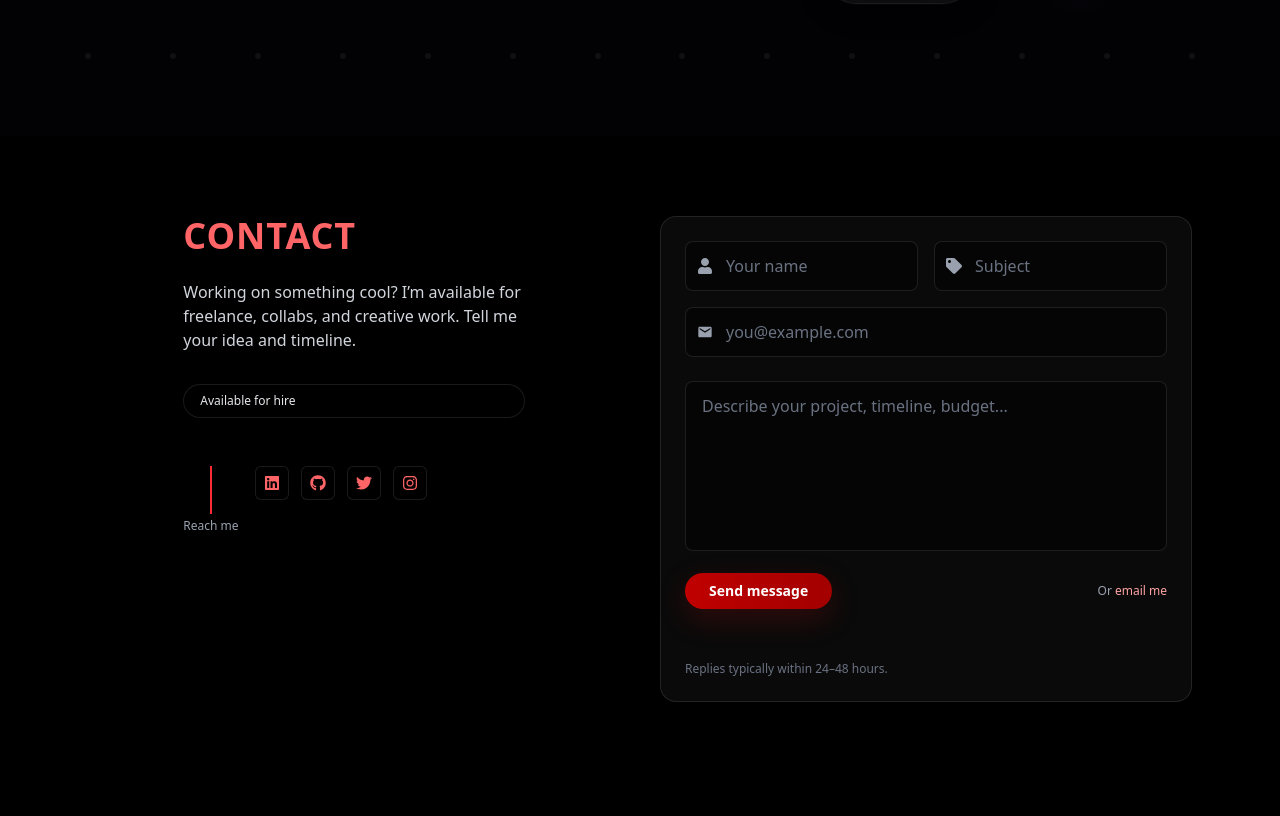
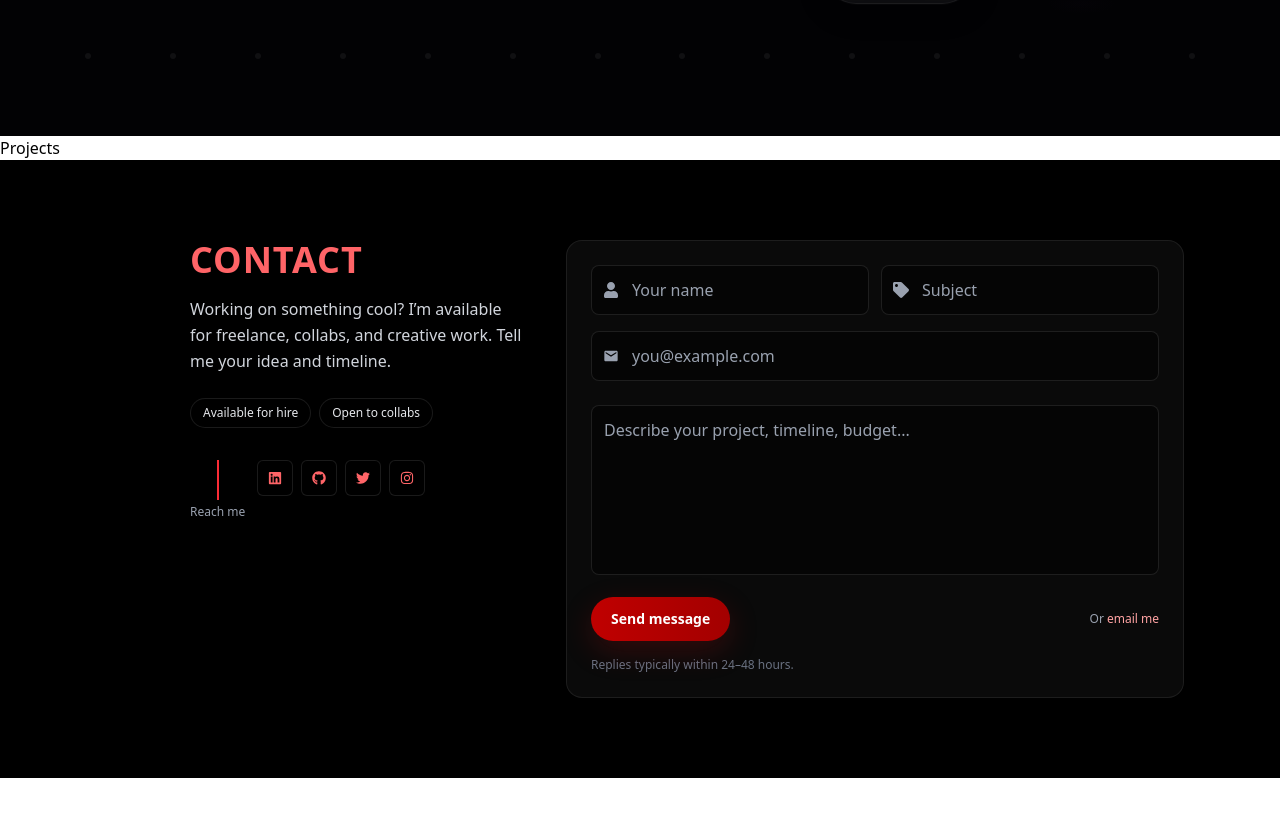
Before and after one commit to abhii-dev/Port_Portfolio, a React (Vite) app: page / in a window 1280 px wide. Shown: the part 1801-2617 px from the top of the page. After the commit the page ends 2579 px from the top, so only its background shows below. Built offline with nearby package versions, Linux system fonts and the light colour scheme.

Commit message:
contact size fix

```diff
--- a/src/App.jsx
+++ b/src/App.jsx
@@ -4,6 +4,7 @@ import Hero from './components/Hero'
 import About from './components/About'
 import Skill from './components/Skill'
 import Contact from './components/Contact'
+import Projects from './components/Projects'
 
 
 const App = () => {
@@ -13,6 +14,7 @@ const App = () => {
       <Hero />
       <About />
       <Skill />
+      <Projects />
       <Contact />
 
 
--- a/src/components/Contact.jsx
+++ b/src/components/Contact.jsx
@@ -2,12 +2,6 @@
 import React, { useState } from "react";
 import { FaLinkedin, FaGithub, FaTwitter, FaInstagram, FaUser, FaTag } from "react-icons/fa";
 import { MdEmail } from "react-icons/md";
-
-/**
- * Contact.jsx — Formspree wired to https://formspree.io/f/xvgebbog
- * - Sends JSON to Formspree and shows inline success/error state
- * - Keeps the aesthetic layout you approved
- */
 
 const FORMSPREE_ENDPOINT = "https://formspree.io/f/xvgebbog";
 
@@ -39,17 +33,11 @@ export default function Contact() {
     setSending(true);
 
     try {
-      const payload = {
-        name,
-        subject,
-        email,
-        message,
-      };
-
+      const payload = { name, subject, email, message };
       const res = await fetch(FORMSPREE_ENDPOINT, {
         method: "POST",
         headers: {
-          "Accept": "application/json",
+          Accept: "application/json",
           "Content-Type": "application/json",
         },
         body: JSON.stringify(payload),
@@ -66,81 +54,99 @@ export default function Contact() {
       } else {
         const errMsg =
           (data && data.error) ||
-          (data && data.errors && data.errors.map((x) => x.message).join(", ")) ||
+          (data &&
+            data.errors &&
+            data.errors.map((x) => x.message).join(", ")) ||
           "Send failed. Try again later.";
         setStatus({ type: "error", text: errMsg });
       }
     } catch (err) {
       console.error("Formspree submit error:", err);
-      setStatus({ type: "error", text: "Network error — please try again." });
+      setStatus({ type: "error", text: "Network error — try again." });
     } finally {
       setSending(false);
     }
   }
 
   return (
-    <section id="contact" className="w-full min-h-screen bg-black text-white py-20">
-      <div className="max-w-6xl mx-auto px-6">
-        <div className="grid grid-cols-1 md:grid-cols-12 gap-10">
+    <section id="contact" className="w-full bg-black text-white py-12 md:py-20">
+      <div className="max-w-6xl mx-auto px-4 sm:px-6 lg:px-8">
+        <div className="grid grid-cols-1 md:grid-cols-12 gap-6 md:gap-10 items-start">
 
-          {/* LEFT SIDE */}
-          <div className="col-span-12 md:col-span-4 md:col-start-2 flex flex-col gap-6">
-            <h2 className="text-4xl font-bold uppercase tracking-wide text-red-400">CONTACT</h2>
+          {/* LEFT INFO */}
+          <div className="col-span-1 md:col-span-4 md:col-start-2 flex flex-col gap-4">
+            <h2 className="text-3xl sm:text-4xl font-extrabold uppercase tracking-wide text-red-400">
+              CONTACT
+            </h2>
 
-            <p className="text-gray-300 max-w-sm">
+            <p className="text-sm sm:text-base text-gray-300 max-w-lg leading-relaxed">
               Working on something cool? I’m available for freelance, collabs, and creative work.
               Tell me your idea and timeline.
             </p>
 
-            <div className="flex flex-col gap-3 mt-2">
-              <span className="px-4 py-2 rounded-full bg-black/40 border border-white/10 text-xs text-gray-200">
+            <div className="flex flex-wrap gap-2 mt-2">
+              <span className="px-3 py-1.5 rounded-full bg-black/40 border border-white/10 text-xs text-gray-200">
                 Available for hire
               </span>
-
+              <span className="px-3 py-1.5 rounded-full bg-black/40 border border-white/10 text-xs text-gray-200">
+                Open to collabs
+              </span>
             </div>
 
-            {/* Socials */}
-            <div className="mt-6 flex items-start gap-4">
+            <div className="mt-4 flex items-start gap-3">
               <div className="flex flex-col items-center">
-                <div className="w-[2px] h-12 bg-red-500" />
+                <div className="w-[2px] h-10 bg-red-500" />
                 <span className="text-xs text-gray-400 mt-1">Reach me</span>
               </div>
 
-              <div className="flex gap-3">
-                <Social icon={<FaLinkedin />} />
-                <Social icon={<FaGithub />} />
-                <Social icon={<FaTwitter />} />
-                <Social icon={<FaInstagram />} />
+              <div className="flex gap-2 items-center">
+                <Social icon={<FaLinkedin />} label="LinkedIn" />
+                <Social icon={<FaGithub />} label="GitHub" />
+                <Social icon={<FaTwitter />} label="Twitter" />
+                <Social icon={<FaInstagram />} label="Instagram" />
               </div>
             </div>
           </div>
 
-          {/* RIGHT SIDE FORM */}
-          <div className="col-span-12 md:col-span-6 md:col-end-13">
-            <div className="w-full rounded-2xl bg-[#0a0a0a] border border-white/10 p-6 shadow-xl">
+          {/* RIGHT FORM — bigger on laptop, same on mobile */}
+          <div className="col-span-1 md:col-span-6 lg:col-span-7 md:col-end-12">
+            <div
+              className="
+                w-full
+                max-w-none      /* allow full width inside grid */
+                lg:max-w-xl     /* bigger on laptop */
+                xl:max-w-2xl    /* even bigger on large screens */
+                mx-auto rounded-2xl
+                bg-[#0a0a0a] border border-white/8
+                p-4 sm:p-6 shadow-xl
+              "
+            >
               <form onSubmit={handleSend} className="space-y-4" noValidate>
-                <div className="grid grid-cols-1 md:grid-cols-2 gap-4">
-                  <Input icon={<FaUser />} value={name} setValue={setName} placeholder="Your name" />
-                  <Input icon={<FaTag />} value={subject} setValue={setSubject} placeholder="Subject" />
+                <div className="grid grid-cols-1 sm:grid-cols-2 gap-3">
+                  <Input icon={<FaUser />} value={name} setValue={setName} placeholder="Your name" inputClass="py-3" />
+                  <Input icon={<FaTag />} value={subject} setValue={setSubject} placeholder="Subject" inputClass="py-3" />
                 </div>
 
-                <Input icon={<MdEmail />} value={email} setValue={setEmail} type="email" placeholder="you@example.com" />
+                <Input icon={<MdEmail />} value={email} setValue={setEmail} type="email" placeholder="you@example.com" inputClass="py-3" />
 
+                <label className="block">
                   <textarea
                     rows={6}
                     value={message}
                     onChange={(e) => setMessage(e.target.value)}
                     placeholder="Describe your project, timeline, budget..."
-                  className="mt-2 w-full rounded-lg px-4 py-3 bg-black/50 border border-white/10 text-white placeholder-gray-500
-                             focus:ring-2 focus:ring-red-600 resize-none"
+                    className="mt-2 w-full rounded-lg px-3 py-3 bg-black/50 border border-white/10 text-white placeholder-gray-400
+                               focus:ring-2 focus:ring-red-600 resize-none text-sm sm:text-base"
                     required
                   />
+                </label>
 
-                <div className="flex items-center justify-between">
+                <div className="flex flex-col sm:flex-row sm:items-center sm:justify-between gap-3">
                   <button
                     type="submit"
                     disabled={sending}
-                    className="px-6 py-2 rounded-full text-sm font-semibold disabled:opacity-60 disabled:cursor-not-allowed"
+                    className="w-full sm:w-auto px-5 py-3 rounded-full text-sm font-semibold
+                               disabled:opacity-60 disabled:cursor-not-allowed transition-transform transform-gpu hover:-translate-y-0.5"
                     style={{
                       background: "linear-gradient(90deg,#C00000,#A30000)",
                       boxShadow: "0 10px 30px rgba(192,20,20,0.22)",
@@ -149,18 +155,22 @@ export default function Contact() {
                     {sending ? "Sending..." : "Send message"}
                   </button>
 
-                  <span className="text-xs text-gray-400">
+                  <div className="text-xs text-gray-400">
                     Or <a href="mailto:youremail@example.com" className="text-red-300">email me</a>
-                  </span>
+                  </div>
                 </div>
 
-                <div aria-live="polite" className="min-h-[1.25rem]">
                 {status && (
-                    <div className={`mt-2 px-3 py-2 rounded-md text-sm ${status.type === "success" ? "bg-emerald-900/30 text-emerald-200" : "bg-red-900/30 text-red-200"}`}>
+                  <div
+                    className={`mt-2 px-3 py-2 rounded-md text-sm ${
+                      status.type === "success"
+                        ? "bg-emerald-900/30 text-emerald-200"
+                        : "bg-red-900/30 text-red-200"
+                    }`}
+                  >
                     {status.text}
                   </div>
                 )}
-                </div>
               </form>
 
               <div className="mt-4 text-xs text-gray-500">
@@ -175,28 +185,34 @@ export default function Contact() {
   );
 }
 
-/* Input component */
-function Input({ icon, value, setValue, placeholder, type = "text" }) {
+/* Input Component */
+function Input({ icon, value, setValue, placeholder, type = "text", inputClass = "" }) {
   return (
     <label className="relative block">
-      <div className="absolute left-3 inset-y-0 flex items-center text-gray-400">{icon}</div>
+      <div className="absolute left-3 inset-y-0 flex items-center text-gray-400 pointer-events-none">{icon}</div>
       <input
         type={type}
         value={value}
         onChange={(e) => setValue(e.target.value)}
         placeholder={placeholder}
-        className="pl-10 pr-4 py-3 w-full rounded-lg bg-black/50 border border-white/10 text-white placeholder-gray-500
-                   focus:ring-2 focus:ring-red-600"
+        className={`pl-10 pr-3 w-full rounded-lg bg-black/50 border border-white/10 text-white
+                    placeholder-gray-400 focus:ring-2 focus:ring-red-600 text-sm sm:text-base ${inputClass}`}
       />
     </label>
   );
 }
 
-/* Social icon bubble */
-function Social({ icon }) {
+/* Social Icon */
+function Social({ icon, label }) {
   return (
-    <div className="p-2 rounded-md bg-black/40 border border-white/10 text-red-400 hover:scale-105 transition">
+    <a
+      href="#"
+      aria-label={label}
+      className="inline-flex items-center justify-center p-2 rounded-md bg-black/40 border border-white/10
+                 text-red-400 hover:scale-105 transition-transform text-sm"
+      style={{ minWidth: 36, minHeight: 36 }}
+    >
       {icon}
-    </div>
+    </a>
   );
 }
--- /dev/null
+++ b/src/components/Projects.jsx
@@ -0,0 +1,9 @@
+import React from 'react'
+
+function Projects() {
+  return (
+    <div>Projects</div>
+  )
+}
+
+export default Projects
```
Lines whose indentation alone changed are shown as unchanged.
